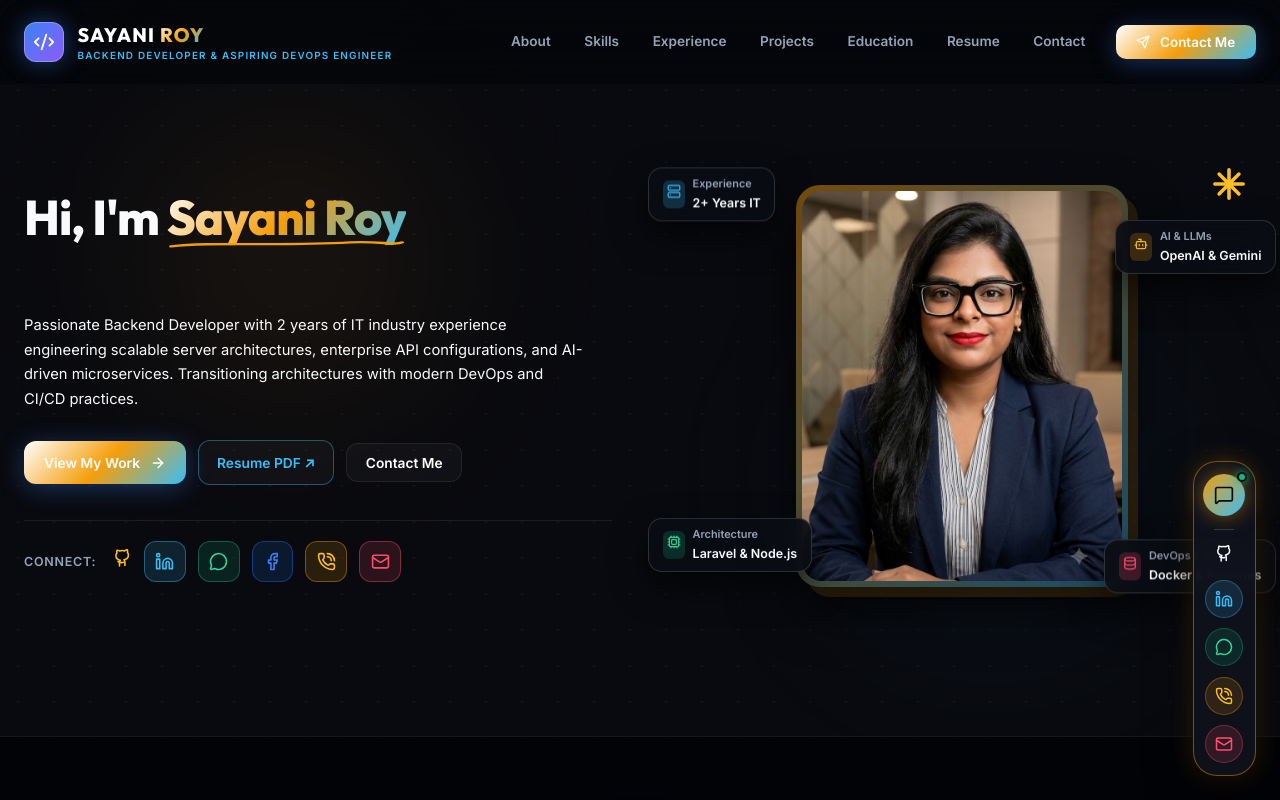
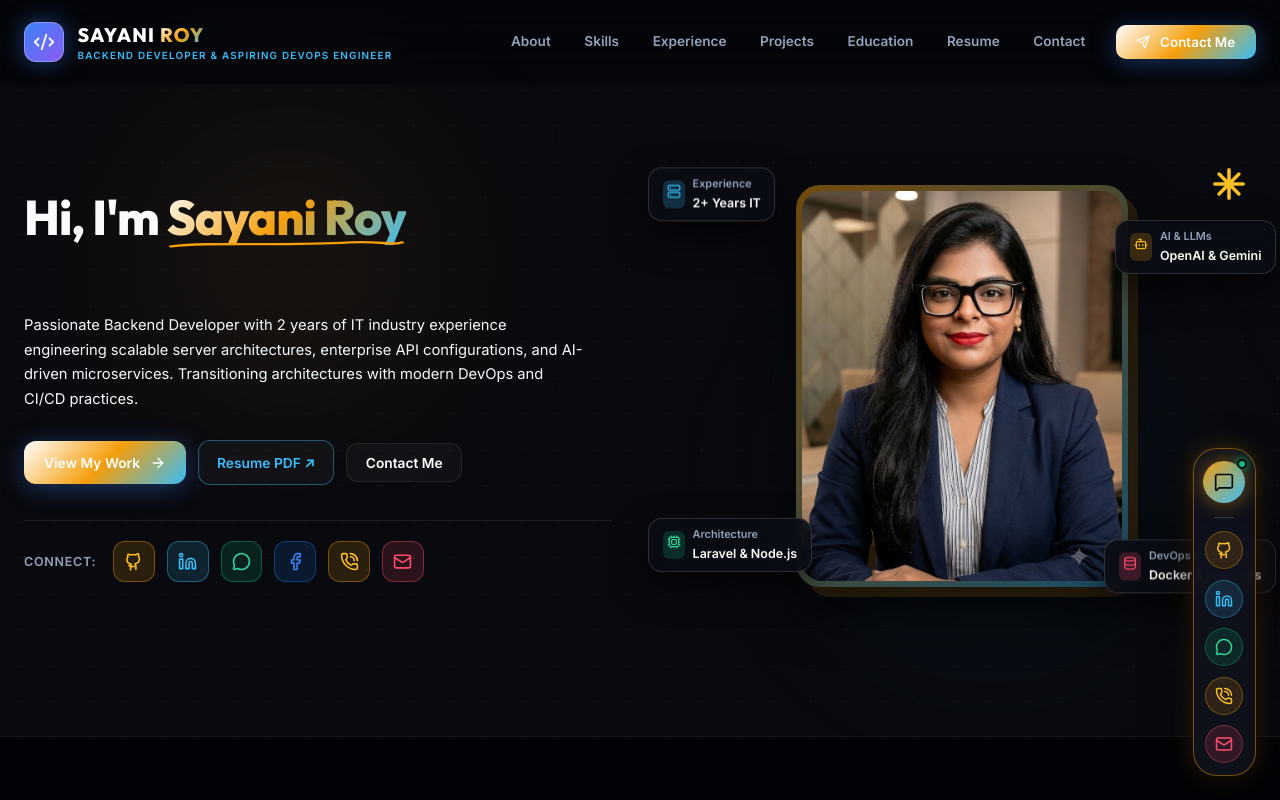
Before and after one commit to TechHub88/portfolio, a React (Vite) app: page / in a window 1280 px wide. Shown: the top 800 px of the page. Built offline with nearby package versions, Linux system fonts and the light colour scheme.

Commit message:
Style GitHub icon with consistent glass border and background container matching other social icons

```diff
--- a/src/components/FloatingDock.jsx
+++ b/src/components/FloatingDock.jsx
@@ -60,8 +60,9 @@ const FloatingDock = ({ onOpenModal }) => {
         target="_blank"
         rel="noopener noreferrer"
         title="GitHub Profile"
+        style={{ width: '38px', height: '38px', borderRadius: '50%', background: 'rgba(245, 158, 11, 0.14)', border: '1px solid rgba(245, 158, 11, 0.35)', color: '#fbbf24', display: 'flex', alignItems: 'center', justifyContent: 'center' }}
       >
-        <svg width="18" height="18" viewBox="0 0 24 24" fill="none" stroke="currentColor" strokeWidth="2" strokeLinecap="round" strokeLinejoin="round"><path d="M15 22v-4a4.8 4.8 0 0 0-1-3.24c3-.54 5.5-1.41 5.5-6a4.64 4.64 0 0 0-1.3-3.2 4.22 4.22 0 0 0-.1-3.2s-1.1-.3-3.5 1.3a11.5 11.5 0 0 0-6 0C6.2 2.7 5.1 3 5.1 3a4.22 4.22 0 0 0-.1 3.2 4.64 4.64 0 0 0-1.3 3.2c0 4.6 2.5 5.4 5.5 6a4.8 4.8 0 0 0-1 3.24v4"></path><path d="M13.2 18c-2.3.8-4.7.7-6.9-1.2"></path></svg>
+        <svg width="18" height="18" viewBox="0 0 24 24" fill="none" stroke="#fbbf24" strokeWidth="2" strokeLinecap="round" strokeLinejoin="round"><path d="M15 22v-4a4.8 4.8 0 0 0-1-3.24c3-.54 5.5-1.41 5.5-6a4.64 4.64 0 0 0-1.3-3.2 4.22 4.22 0 0 0-.1-3.2s-1.1-.3-3.5 1.3a11.5 11.5 0 0 0-6 0C6.2 2.7 5.1 3 5.1 3a4.22 4.22 0 0 0-.1 3.2 4.64 4.64 0 0 0-1.3 3.2c0 4.6 2.5 5.4 5.5 6a4.8 4.8 0 0 0-1 3.24v4"></path><path d="M13.2 18c-2.3.8-4.7.7-6.9-1.2"></path></svg>
       </motion.a>
 
       {/* Floating LinkedIn Icon */}
--- a/src/components/Hero.jsx
+++ b/src/components/Hero.jsx
@@ -178,6 +178,7 @@ const Hero = ({ onOpenModal }) => {
                 target="_blank"
                 rel="noopener noreferrer"
                 title="GitHub Profile"
+                style={{ padding: '0.65rem', borderRadius: '12px', background: 'rgba(245, 158, 11, 0.14)', border: '1px solid rgba(245, 158, 11, 0.4)', color: '#fbbf24', display: 'flex', alignItems: 'center', justifyContent: 'center' }}
               >
                 <svg width="19" height="19" viewBox="0 0 24 24" fill="none" stroke="#fbbf24" strokeWidth="2" strokeLinecap="round" strokeLinejoin="round"><path d="M15 22v-4a4.8 4.8 0 0 0-1-3.24c3-.54 5.5-1.41 5.5-6a4.64 4.64 0 0 0-1.3-3.2 4.22 4.22 0 0 0-.1-3.2s-1.1-.3-3.5 1.3a11.5 11.5 0 0 0-6 0C6.2 2.7 5.1 3 5.1 3a4.22 4.22 0 0 0-.1 3.2 4.64 4.64 0 0 0-1.3 3.2c0 4.6 2.5 5.4 5.5 6a4.8 4.8 0 0 0-1 3.24v4"></path><path d="M13.2 18c-2.3.8-4.7.7-6.9-1.2"></path></svg>
               </motion.a>
```
